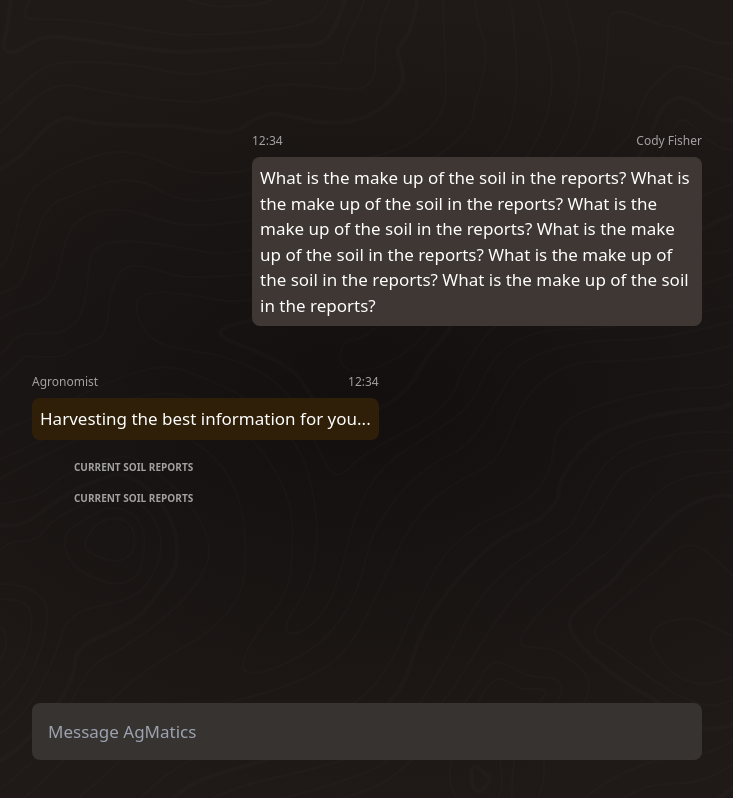
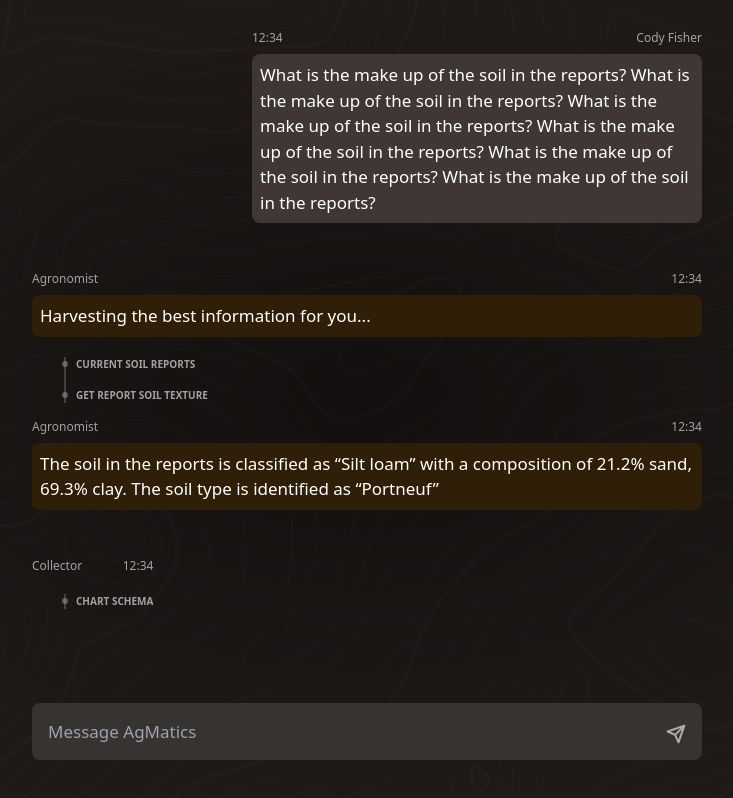
Before and after one commit to Virtuouz/Agmatics-UI, a website: page src/index.html in a window 1280 px wide. Shown: the whole page, without its empty margins (273-1006 px from the left). Drawn offline with nearby package versions, Linux system fonts and the light colour scheme; files that its build step writes are made by us from their sources.

Commit message:
start adding icons

```diff
--- a/src/css/styles.css
+++ b/src/css/styles.css
@@ -64,6 +64,10 @@
     margin-top: 5rem;
   }
 
+  .flow-pt > * + *{
+    padding-top: 1rem;
+  }
+
 /* Utilities */
 .visually-hidden {
   clip: rect(1px 1px 1px 1px); /* IE6, IE7 */
--- a/src/index.html
+++ b/src/index.html
@@ -1,64 +1,151 @@
-<!DOCTYPE html>
+<!doctype html>
 <html lang="en" class="mx-auto my-0 max-w-[1440px] overflow-x-hidden">
   <head>
-    <meta charset="UTF-8">
-    <meta name="viewport" content="width=device-width, initial-scale=1.0">
+    <meta charset="UTF-8" />
+    <meta name="viewport" content="width=device-width, initial-scale=1.0" />
     <title>Agriculture Chat Bot - AgMatics App</title>
 
     <link rel="stylesheet" href="/dist/css/styles.css" />
   </head>
-<body class="mx-4 sm:mx-10 flex flex-col h-screen text-white bg-[radial-gradient(50%_50%_at_50%_50%,#120F0E_0%,#1F1A18_100%);] text-[1.0625rem]">
-
+  <body
+    class="mx-4 sm:mx-10 flex flex-col h-screen text-white bg-[radial-gradient(50%_50%_at_50%_50%,#120F0E_0%,#1F1A18_100%);] text-[1.0625rem]"
+  >
     <main class="flex flex-1 flex-col">
       <!-- Topo -->
       <div class="absolute cs-w-full w-full h-full">
-            <div class="absolute bg-[url('/src/assets/images/topo.svg')] bg-cover w-full h-full"></div>
+        <div
+          class="absolute bg-[url('/src/assets/images/topo.svg')] bg-cover w-full h-full"
+        ></div>
       </div>
 
       <div class="cs-w-full flex-col flex items-center justify-center">
-
-            <div class="cs-basecontainer flex justify-center items-center w-full h-screen">
+        <div
+          class="cs-basecontainer flex justify-center items-center w-full h-screen"
+        >
           <div class="max-w-[670px] w-full flex flex-col h-full pb-10">
-                    <section class="flex-1 h-full overflow-y-auto no-scrollbar flex flex-col">
+            <section
+              class="flex-1 h-full overflow-y-auto no-scrollbar flex flex-col"
+            >
               <div class="flex-1 flex flex-col justify-center items-center">
                 <div class="max-w-full w-full flex flex-col">
                   <!-- All chat messages go into this ul-->
-                                <ul class=" w-full flex flex-col flow2-5">
-
-                                    <li class="lg-user-message self-end max-w-[250px]  sm:max-w-[450px]"> <!-- custom class to serve as a hook -->
-                                        <div class="flex justify-between text-xs ">
-                                            <time datetime="2024-07-13T12:34:56" class="opacity-60"> 12:34</time>
+                  <ul class="w-full flex flex-col flow2-5">
+                    <li
+                      class="lg-user-message self-end max-w-[250px] sm:max-w-[450px]"
+                    >
+                      <!-- custom class to serve as a hook -->
+                      <div class="flex justify-between text-xs">
+                        <time datetime="2024-07-13T12:34:56" class="opacity-60">
+                          12:34</time
+                        >
                         <div>
                           <p class="opacity-60">Cody Fisher</p>
                         </div>
                       </div>
                       <p class="p-2 bg-agmatics-usertext rounded-lg mt-2">
-                                            What is the make up of the soil in the reports? What is the make up of the soil in the reports? What is the make up of the soil in the reports? What is the make up of the soil in the reports? What is the make up of the soil in the reports? What is the make up of the soil in the reports?
+                        What is the make up of the soil in the reports? What is
+                        the make up of the soil in the reports? What is the make
+                        up of the soil in the reports? What is the make up of
+                        the soil in the reports? What is the make up of the soil
+                        in the reports? What is the make up of the soil in the
+                        reports?
                       </p>
                     </li>
-                                    <li class="max-w-max">
-                                        <ul>
+                    <li class="lg-ai-message max-w-max">
+                      <ul class="flow">
                         <li>
-                                                <div class="flex justify-between text-xs ">
+                          <div class="flex justify-between gap-4 text-xs">
                             <div>
                               <p class="opacity-60">Agronomist</p>
                             </div>
-                                                    <time datetime="2024-07-13T12:34:56" class="opacity-60"> 12:34</time>
+                            <time
+                              datetime="2024-07-13T12:34:56"
+                              class="opacity-60"
+                            >
+                              12:34</time
+                            >
                           </div>
                           <p class="p-2 bg-agmatics-aitext rounded-lg mt-2">
                             Harvesting the best information for you...
                           </p>
-                                                <ol class="mt-5 pl-8 text-[11px] opacity-60 flow">
+                          <ol class="mt-5 pl-8 text-[11px] opacity-60">
                             <li class="">
-                                                        <details>
-                                                            <summary class="font-bold text-[10px] list-none pl-2.5 ">CURRENT SOIL REPORTS</summary>
-                                                            <p class="border-l-white border-l-2 pl-6 mt-3">1,2,3,4,5,6,7,8,8,9,10,11,12,13,14,15,16,17...</p>
+                              <details
+                                class="border-l-2 border-white border-opacity-30"
+                              >
+                                <summary
+                                  class="uppercase font-bold text-[10px] list-none pl-2.5 relative before:content-[''] before:w-1.5 before:h-1.5 before:absolute before:top-1 before:-left-1 before:bg-white before:rounded-full before:opacity-50"
+                                >
+                                  Current soil reports
+                                </summary>
+                                <p class="pl-6 mt-3">
+                                  1,2,3,4,5,6,7,8,8,9,10,11,12,13,14,15,16,17...
+                                </p>
                               </details>
                             </li>
+                            <li class="first:pt-0">
+                              <details
+                                class="border-l-2 border-white border-opacity-30 pt-4"
+                              >
+                                <summary
+                                  class="uppercase font-bold text-[10px] list-none pl-2.5 relative before:content-[''] before:w-1.5 before:h-1.5 before:absolute before:top-1 before:-left-1 before:bg-white before:rounded-full before:opacity-50"
+                                >
+                                  Get report soil texture
+                                </summary>
+                                <p class="pl-6 mt-3">
+                                  1,2,3,4,5,6,7,8,8,9,10,11,12,13,14,15,16,17...
+                                </p>
+                              </details>
+                            </li>
+                          </ol>
+                        </li>
+                        <li>
+                          <div class="flex justify-between gap-4 text-xs">
+                            <div>
+                              <p class="opacity-60">Agronomist</p>
+                            </div>
+                            <time
+                              datetime="2024-07-13T12:34:56"
+                              class="opacity-60"
+                            >
+                              12:34</time
+                            >
+                          </div>
+                          <p class="p-2 bg-agmatics-aitext rounded-lg mt-2">
+                            The soil in the reports is classified as “Silt loam”
+                            with a composition of 21.2% sand, 69.3% clay. The
+                            soil type is identified as “Portneuf”
+                          </p>
+                        </li>
+                      </ul>
+                    </li>
+                    <li class="max-w-max">
+                      <ul class="flow">
+                        <li>
+                          <div class="flex justify-between gap-4 text-xs">
+                            <div>
+                              <p class="opacity-60">Collector</p>
+                            </div>
+                            <time
+                              datetime="2024-07-13T12:34:56"
+                              class="opacity-60"
+                            >
+                              12:34</time
+                            >
+                          </div>
+                          <ol class="mt-5 pl-8 text-[11px] opacity-60 flow-p">
                             <li class="">
-                                                        <details>
-                                                            <summary class="font-bold text-[10px] list-none pl-2.5">CURRENT SOIL REPORTS</summary>
-                                                            <p class=" pl-6 mt-3">1,2,3,4,5,6,7,8,8,9,10,11,12,13,14,15,16,17...</p>
+                              <details
+                                class="border-l-2 border-white border-opacity-30 pt-4 first:pt-0"
+                              >
+                                <summary
+                                  class="uppercase font-bold text-[10px] list-none pl-2.5 relative before:content-[''] before:w-1.5 before:h-1.5 before:absolute before:top-1 before:-left-1 before:bg-white before:rounded-full before:opacity-50"
+                                >
+                                  chart schema
+                                </summary>
+                                <p class="pl-6 mt-3">
+                                  This is my super cool chart schema
+                                </p>
                               </details>
                             </li>
                           </ol>
@@ -66,15 +153,47 @@
                       </ul>
                     </li>
                   </ul>
-
                 </div>
               </div>
             </section>
             <form action="#" class="w-full mt-16">
-                        <div class="p-4 bg-[#363331] rounded-lg">
-                            <div class="cs-grow-wrap overflow-y-auto max-h-[25vh] bg-agmatics-promptarea">
-                                <textarea class="resize-none bg-agmatics-promptarea focus:border-none " name="Prompt Textarea" id="prompt-textarea" rows="1" placeholder="Message AgMatics" onInput="this.parentNode.dataset.replicatedValue = this.value"></textarea>
+              <div class="p-4 bg-agmatics-promptarea rounded-lg flex">
+                <div
+                  class="cs-grow-wrap overflow-y-auto max-h-[25vh] bg-agmatics-promptarea flex-1"
+                >
+                  <textarea
+                    class="resize-none bg-agmatics-promptarea focus:border-none"
+                    name="Prompt Textarea"
+                    id="prompt-textarea"
+                    rows="1"
+                    placeholder="Message AgMatics"
+                    onInput="this.parentNode.dataset.replicatedValue = this.value"
+                  ></textarea>
                 </div>
+                <button class="self-end">
+                  <svg
+                    width="20"
+                    height="20"
+                    viewBox="0 0 20 20"
+                    fill="none"
+                    xmlns="http://www.w3.org/2000/svg"
+                  >
+                    <g opacity="0.6" clip-path="url(#clip0_6_587)">
+                      <path
+                        d="M18.3327 1.66669L9.16602 10.8334M18.3327 1.66669L12.4993 18.3334L9.16602 10.8334M18.3327 1.66669L1.66602 7.50002L9.16602 10.8334"
+                        stroke="white"
+                        stroke-width="2"
+                        stroke-linecap="round"
+                        stroke-linejoin="round"
+                      />
+                    </g>
+                    <defs>
+                      <clipPath id="clip0_6_587">
+                        <rect width="20" height="20" fill="white" />
+                      </clipPath>
+                    </defs>
+                  </svg>
+                </button>
               </div>
             </form>
           </div>
```
Also changed, not shown: src/assets/icons/Send.svg (added). Lines whose indentation alone changed are shown as unchanged.
